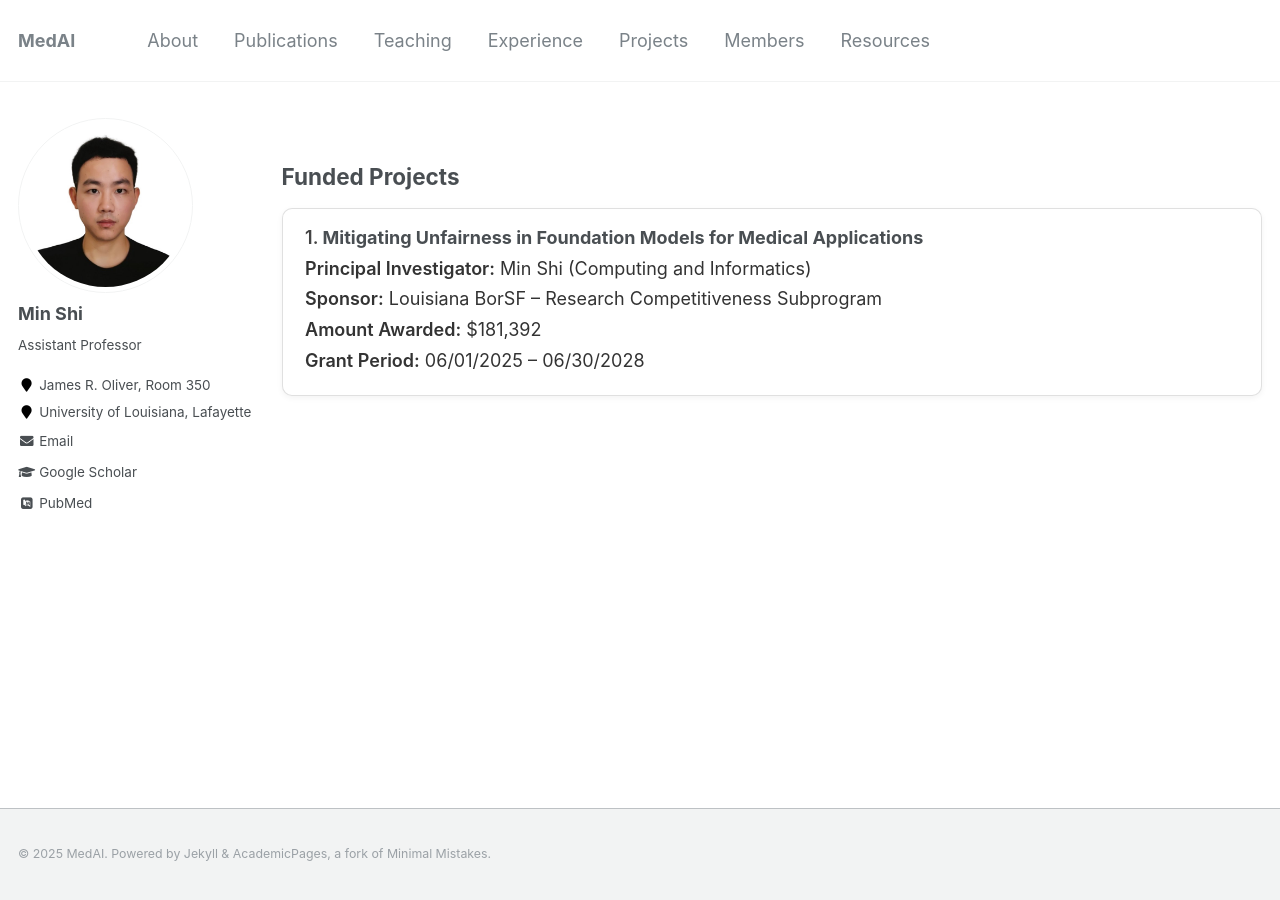
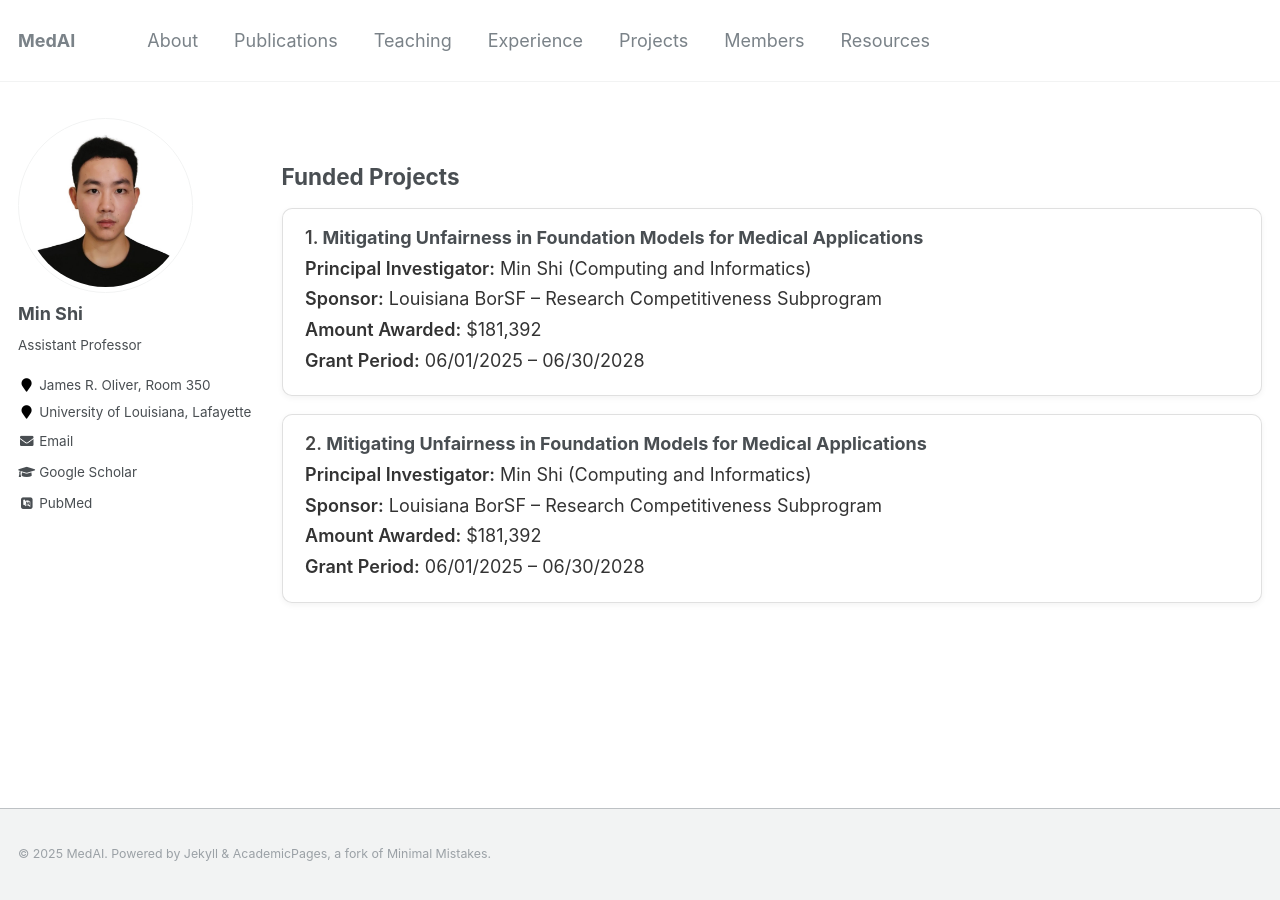
Before and after one commit to shiminxst/shiminxst.github.io, a Jekyll site: the page built from _pages/awards.md, in a window 1280 px wide. Built offline with Jekyll 4.4.1, drawn with Linux system fonts in a browser that asks for light colours; some web fonts are replaced.

Commit message:
Update awards.md

```diff
--- a/_pages/awards.md
+++ b/_pages/awards.md
@@ -65,4 +65,13 @@ author_profile: true
       <p class="award-meta"><b>Grant Period:</b> 06/01/2025 – 06/30/2028</p>
     </div>
   </li>
+  <li>
+    <div class="award-card">
+      <h3 class="award-title">Mitigating Unfairness in Foundation Models for Medical Applications</h3>
+      <p class="award-meta"><b>Principal Investigator:</b> Min Shi (Computing and Informatics)</p>
+      <p class="award-meta award-sponsor"><b>Sponsor:</b> Louisiana BorSF – Research Competitiveness Subprogram</p>
+      <p class="award-meta"><b>Amount Awarded:</b> $181,392</p>
+      <p class="award-meta"><b>Grant Period:</b> 06/01/2025 – 06/30/2028</p>
+    </div>
+  </li>
 </ul>
```
